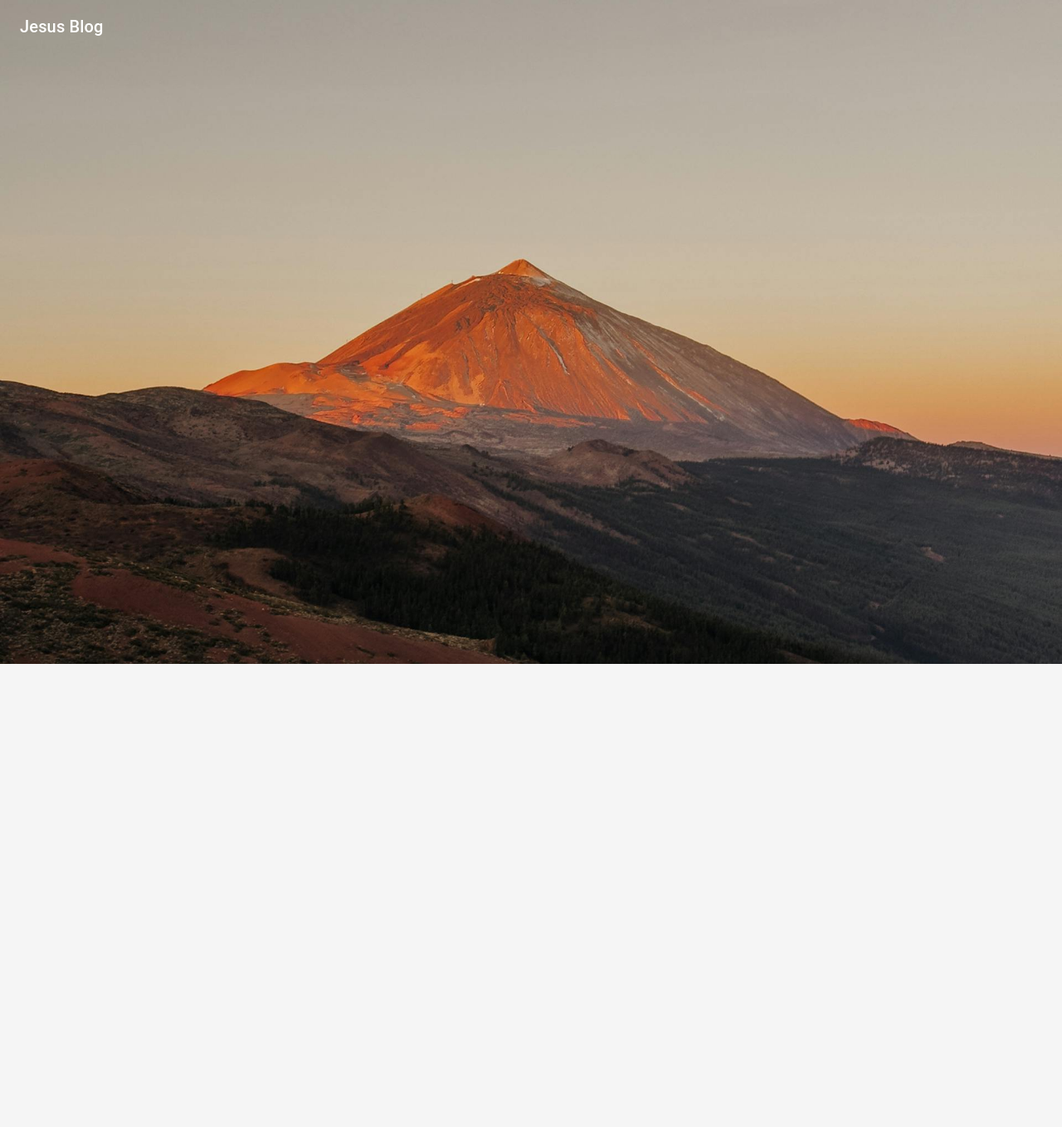
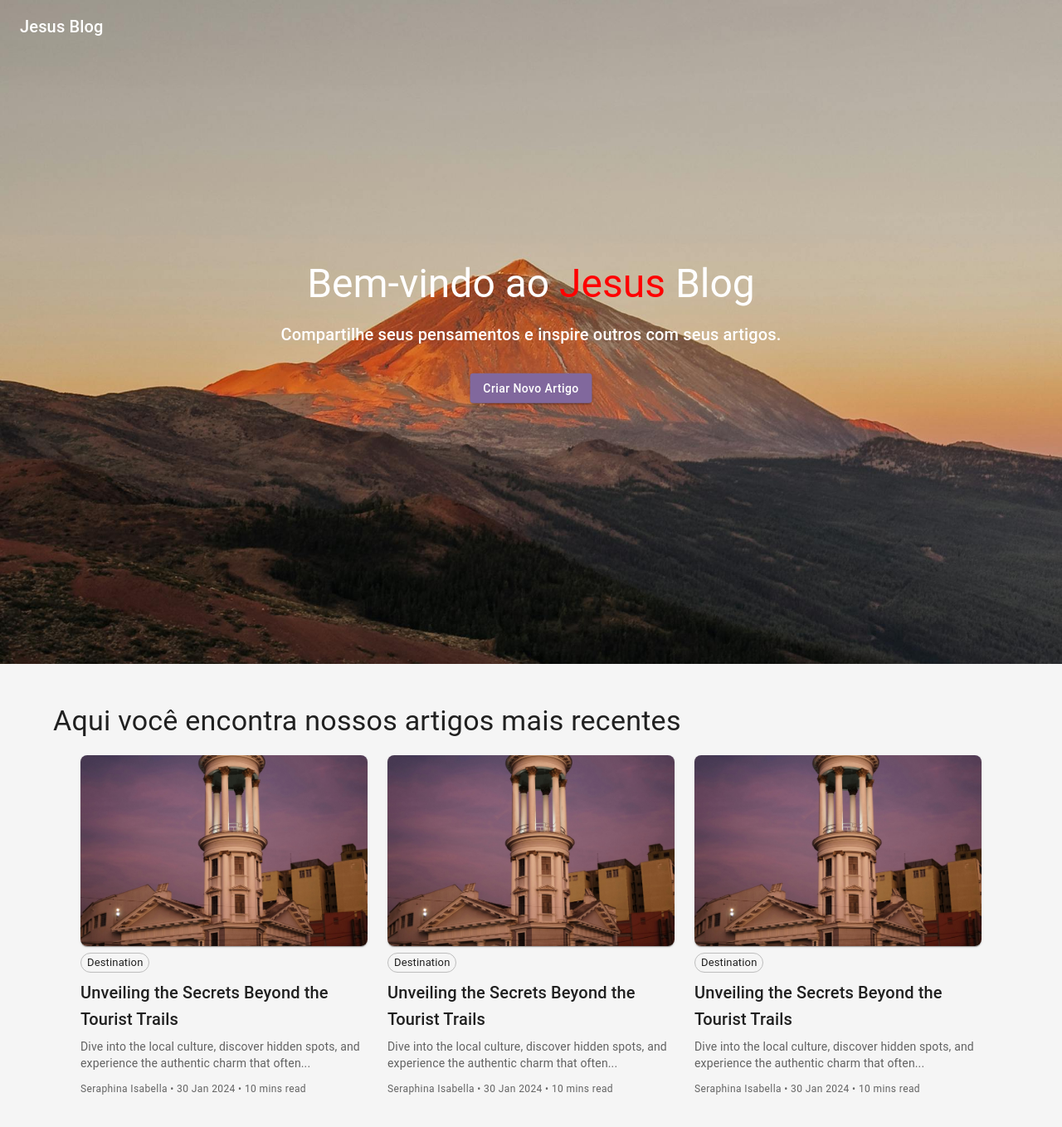
Before and after one commit to pedrosangy/Blog, a React (Vite) app: page /feed in a window 1280 px wide. Shown: the top 1358 px of the page at 83% size. Before the commit the page ends 800 px from the top, so only its background shows below. Built offline with nearby package versions, Linux system fonts and the light colour scheme; no server answers; sample sign-in values are in the browser's storage; some icons are missing.

Commit message:
cards e new cardPage

```diff
--- a/src/App.jsx
+++ b/src/App.jsx
@@ -4,6 +4,7 @@ import { Routes, Route, Navigate } from "react-router-dom";
 import LoginPage from "./components/LoginPage";
 import FeedPage from "./components/FeedPage";
 import PrivateRoute from "./components/PrivateRoute";
+import NewArticlePage from './components/NewArticlePage';
 
 function App() {
   return (
@@ -13,6 +14,15 @@ function App() {
 
       {/* tela de login */}
       <Route path="/login" element={<LoginPage />} />
+      {/* tela de novo artigo */}
+      <Route
+        path="/new-article"
+        element={
+          <PrivateRoute>
+            <NewArticlePage />
+          </PrivateRoute>
+        }
+      />
 
       {/* feed protegido */}
       <Route
--- /dev/null
+++ b/src/components/ArticleCard.jsx
@@ -0,0 +1,48 @@
+// src/components/ArticleCard.jsx
+import React from "react";
+import {
+  Card,
+  CardMedia,
+  CardContent,
+  Typography,
+  Chip,
+  Box,
+  Paper,
+} from "@mui/material";
+
+export default function ArticleCard({
+  image,
+  theme,
+  title,
+  summary,
+  author,
+  date,
+  readTime,
+}) {
+  return (
+    <Box sx={{ width: 346, m: 1, }}>
+      <Card sx={{ borderRadius: 2, overflow: "hidden" }}>
+        <CardMedia
+          component="img"
+          height="230"
+          image={image}
+          alt={title}
+          sx={{ objectFit: "cover" }}
+        />
+      </Card>
+
+      {theme && (
+        <Chip label={theme} variant="outlined" size="small" sx={{ mb: 1, mt: 1}} />
+      )}
+      <Typography variant="h6" gutterBottom>
+        {title}
+      </Typography>
+      <Typography variant="body2" color="text.secondary" sx={{ mb: 1 }}>
+        {summary}
+      </Typography>
+      <Typography variant="caption" color="text.secondary">
+        {author} • {date} • {readTime}
+      </Typography>
+    </Box>
+  );
+}
--- /dev/null
+++ b/src/components/ArticlesGrid.jsx
@@ -0,0 +1,15 @@
+import React from 'react';
+import { Grid } from '@mui/material';
+import ArticleCard from './ArticleCard';
+
+export default function ArticlesGrid({ articles }) {
+  return (
+    <Grid container spacing={1} justifyContent={'center'}>
+      {articles.map((art) => (
+        <Grid item key={art.id} xs={12} sm={6} md={4}>
+          <ArticleCard {...art} />
+        </Grid>
+      ))}
+    </Grid>
+  );
+}
--- a/src/components/FeedPage.jsx
+++ b/src/components/FeedPage.jsx
@@ -1,15 +1,69 @@
 // src/pages/FeedPage.jsx
-import React from "react";
+import React, { useState, useEffect } from "react";
+import { Container, Typography } from "@mui/material";
 import HeroSection from "../components/HeroSection";
-// importe a imagem do src/assets
+import ArticlesGrid from "../components/ArticlesGrid";
 import heroBg from "../assets/herobg.jpg";
+import testImg from "../assets/loginbg.jpg";
 
 export default function FeedPage() {
+  const [articles, setArticles] = useState([]);
+
+  useEffect(() => {
+    // futuramente: carregar do Firestore
+    // por enquanto simula uns dados:
+    setArticles([
+      {
+        id: "1",
+        image: testImg,
+        theme: "Destination",
+        title: "Unveiling the Secrets Beyond the Tourist Trails",
+        summary:
+          "Dive into the local culture, discover hidden spots, and experience the authentic charm that often...",
+        author: "Seraphina Isabella",
+        date: "30 Jan 2024",
+        readTime: "10 mins read",
+      },
+      {
+        id: "2",
+        image: testImg,
+        theme: "Destination",
+        title: "Unveiling the Secrets Beyond the Tourist Trails",
+        summary:
+          "Dive into the local culture, discover hidden spots, and experience the authentic charm that often...",
+        author: "Seraphina Isabella",
+        date: "30 Jan 2024",
+        readTime: "10 mins read",
+      },
+      {
+        id: "3",
+        image: testImg,
+        theme: "Destination",
+        title: "Unveiling the Secrets Beyond the Tourist Trails",
+        summary:
+          "Dive into the local culture, discover hidden spots, and experience the authentic charm that often...",
+        author: "Seraphina Isabella",
+        date: "30 Jan 2024",
+        readTime: "10 mins read",
+      },
+
+
+    ]);
+  }, []);
+
   return (
     <>
-      {/* passe a variável heroBg, não a string */}
       <HeroSection bgImage={heroBg} />
-      {/* aqui virá o restante do feed… */}
+
+      <Container sx={{ mt: 6, mb: 4 }}>
+        {/* texto de apresentação */}
+        <Typography variant="h4" gutterBottom>
+          Aqui você encontra nossos artigos mais recentes
+        </Typography>
+
+        {/* grid de cards */}
+        <ArticlesGrid articles={articles} />
+      </Container>
     </>
   );
 }
--- a/src/components/HeroSection.jsx
+++ b/src/components/HeroSection.jsx
@@ -1,6 +1,6 @@
 // src/components/HeroSection.jsx
 import React from 'react';
-import { AppBar, Toolbar, Typography, IconButton, Box } from '@mui/material';
+import { AppBar, Toolbar, Typography, IconButton, Box, Button } from '@mui/material';
 import MenuIcon from '@mui/icons-material/Menu';
 
 export default function HeroSection({ bgImage }) {
@@ -15,9 +15,9 @@ export default function HeroSection({ bgImage }) {
         backgroundPosition: 'center',
       }}
     >
-      {/* Transparent AppBar */}
+      {/* Navbar transparente */}
       <AppBar position="static" color="transparent" elevation={0}>
-        <Toolbar>
+        <Toolbar sx={{ justifyContent: 'space-between' }}>
           <Typography
             variant="h6"
             sx={{ flexGrow: 1, color: '#fff', textTransform: 'none' }}
@@ -29,6 +29,39 @@ export default function HeroSection({ bgImage }) {
           </IconButton>
         </Toolbar>
       </AppBar>
+
+      {/* Conteúdo central: texto de apresentação e botão */}
+      <Box
+        sx={{
+          position: 'absolute',
+          top: '50%',
+          left: '50%',
+          transform: 'translate(-50%, -50%)',
+          textAlign: 'center',
+          color: '#fff',
+          px: 2,
+        }}
+      >
+          <Typography variant="h3" gutterBottom>
+            Bem-vindo ao <span style={{color: 'red',}}>Jesus</span> Blog
+          </Typography>
+        <Typography variant="h6" gutterBottom>
+          Compartilhe seus pensamentos e inspire outros com seus artigos.
+        </Typography>
+        <Button
+          variant="contained"
+          sx={{
+            mt: 3,
+            bgcolor: '#81689D',
+            color: '#fff',
+            '&:hover': { bgcolor: '#6f5490' },
+            textTransform: 'none',
+          }}
+          href="/new-article"
+        >
+          Criar Novo Artigo
+        </Button>
+      </Box>
     </Box>
   );
 }
--- a/src/components/LoginPage.jsx
+++ b/src/components/LoginPage.jsx
@@ -36,28 +36,7 @@ export default function LoginPage() {
     }
   };
 
-  const textFieldSX = {
-    backgroundColor: "#81689D",
-    borderRadius: 1,
-    mb: 2,
-    "& .MuiInputLabel-root": {
-      color: "#ccc", // cor padrão do label
-    },
-    "& .MuiInputLabel-root.Mui-focused": {
-      color: "#fff", // cor do label em focus
-    },
-    "& .MuiOutlinedInput-root": {
-      "& fieldset": {
-        borderColor: "transparent",
-      },
-      "&:hover fieldset": {
-        borderColor: "#fff",
-      },
-      "&.Mui-focused fieldset": {
-        borderColor: "#fff",
-      },
-    },
-  };
+  const fieldBg = "#81689D"; // mesma cor dos botões
 
   return (
     <Box
@@ -124,7 +103,6 @@ export default function LoginPage() {
             Login
           </Typography>
 
-          {/* Linha divisória */}
           <Divider
             sx={{ width: "80%", mb: 3, bgcolor: "rgba(255,255,255,0.5)" }}
           />
@@ -136,6 +114,7 @@ export default function LoginPage() {
           )}
 
           <Box component="form" onSubmit={handleSubmit} sx={{ width: "100%" }}>
+            {/* TextField Email */}
             <TextField
               variant="outlined"
               margin="normal"
@@ -144,11 +123,33 @@ export default function LoginPage() {
               label="Email"
               value={email}
               onChange={(e) => setEmail(e.target.value)}
-              sx={textFieldSX}
-              InputProps={{
-                style: { color: "#fff" },
+              sx={{
+                "& .MuiOutlinedInput-root": {
+                  backgroundColor: fieldBg,
+                  borderRadius: 2,
+                  "& fieldset": {
+                    borderColor: fieldBg,
+                  },
+                  "&:hover fieldset": {
+                    borderColor: fieldBg,
+                  },
+                  "&.Mui-focused fieldset": {
+                    borderColor: fieldBg,
+                  },
+                },
+                "& .MuiInputLabel-root": {
+                  color: "#fff",
+                },
+                "& .MuiInputLabel-root.Mui-focused": {
+                  color: "#fff",
+                },
+                input: {
+                  color: "#fff",
+                },
               }}
             />
+
+            {/* TextField Senha */}
             <TextField
               variant="outlined"
               margin="normal"
@@ -158,21 +159,43 @@ export default function LoginPage() {
               type="password"
               value={password}
               onChange={(e) => setPassword(e.target.value)}
-              sx={{ ...textFieldSX, mb: 3 }}
-              InputProps={{
-                style: { color: "#fff" },
+              sx={{
+                "& .MuiOutlinedInput-root": {
+                  backgroundColor: fieldBg,
+                  borderRadius: 2,
+                  "& fieldset": {
+                    borderColor: fieldBg,
+                  },
+                  "&:hover fieldset": {
+                    borderColor: fieldBg,
+                  },
+                  "&.Mui-focused fieldset": {
+                    borderColor: fieldBg,
+                  },
+                },
+                "& .MuiInputLabel-root": {
+                  color: "#fff",
+                },
+                "& .MuiInputLabel-root.Mui-focused": {
+                  color: "#fff",
+                },
+                input: {
+                  color: "#fff",
+                },
               }}
             />
+
             <Button
               type="submit"
               fullWidth
               variant="contained"
               disabled={loading}
               sx={{
-                mt: 1,
-                backgroundColor: "#81689D",
+                mt: 3,
+                backgroundColor: fieldBg,
                 color: "#fff",
                 "&:hover": { backgroundColor: "#6f5490" },
+                textTransform: "none",
               }}
             >
               {loading ? "Entrando…" : "Entrar"}
--- /dev/null
+++ b/src/components/NewArticlePage.jsx
@@ -0,0 +1,50 @@
+// src/pages/NewArticlePage.jsx
+import React, { useState } from "react";
+import {
+  Container,
+  TextField,
+  Button,
+  Typography,
+  Box,
+  Card,
+} from "@mui/material";
+import { useNavigate } from "react-router-dom";
+
+export default function NewArticlePage() {
+  const navigate = useNavigate();
+  const [title, setTitle] = useState("");
+  const [summary, setSummary] = useState("");
+  const [imageUrl, setImageUrl] = useState("");
+  const [theme, setTheme] = useState("");
+
+  const handleSubmit = (e) => {
+    e.preventDefault();
+    // TODO: integrar com Firestore
+    console.log({ title, summary, imageUrl, theme });
+    navigate("/feed");
+  };
+
+  return (
+    <Box
+      sx={{
+        display: "flex",
+        alignItems: "center",
+        justifyContent: "center",
+        height: "100vh",
+        bgcolor: "secondary.main",
+        p: 2,
+      }}
+    >
+      <Card
+        sx={{
+          width: "100%",
+          maxWidth: 900,
+          minHeight: 550,
+          display: "flex",
+          boxShadow: 3,
+          borderRadius: 4,
+        }}
+      ></Card>
+    </Box>
+  );
+}
```
